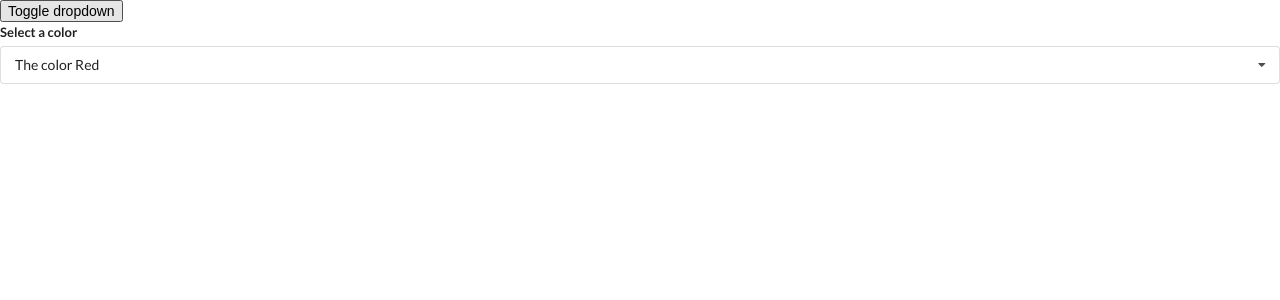
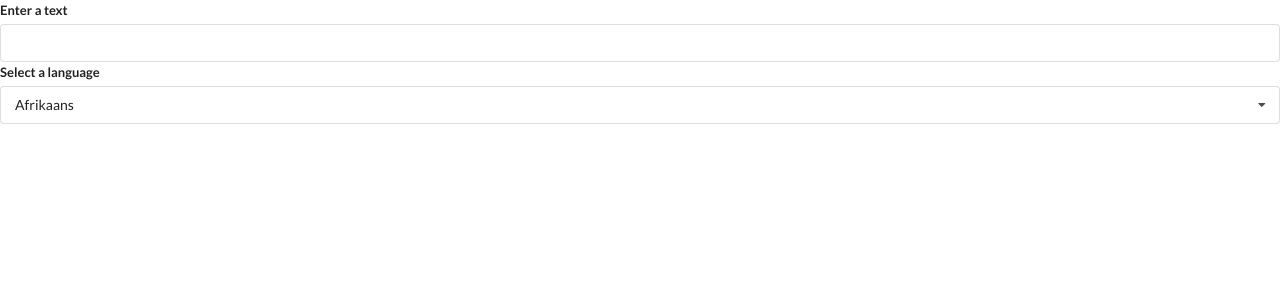
Before and after one commit to Morghot2/Widget-app, a React (Create React App) app: page / in a window 1280 px wide. Shown: the top 300 px of the page. Built offline with nearby package versions, Linux system fonts and the light colour scheme.

Commit message:
Adding the Language Input

```diff
--- a/src/App.js
+++ b/src/App.js
@@ -2,6 +2,7 @@
 import Accordion from "./components/Accordion";
 import Search from "./components/Search";
 import Dropdown from "./components/Dropdown";
+import Translate from "./components/Translate";
 const items = [
   {
     title: "What is React?",
@@ -32,20 +33,10 @@
 ];
 
 export default () => {
-  const [selected, setSelected] = useState(options[0]);
-  const [showDropdown, setShowDropdown] = useState(true);
+
   return (
     <div>
-      <button onClick={() => setShowDropdown(!showDropdown)}>
-        Toggle dropdown
-      </button>
-      {showDropdown ? (
-        <Dropdown
-          options={options}
-          selected={selected}
-          onSelectedChange={setSelected}
-        />
-      ) : null}
+      <Translate />
     </div>
   );
 };
--- a/src/components/Dropdown.js
+++ b/src/components/Dropdown.js
@@ -1,6 +1,6 @@
 import React, { useState, useEffect, useRef } from "react";
 
-const Dropdown = ({ options, selected, onSelectedChange }) => {
+const Dropdown = ({ label, options, selected, onSelectedChange }) => {
   const [open, setOpen] = useState(false);
   const ref = useRef();
   useEffect(() => {
@@ -35,7 +35,7 @@
   return (
     <div ref={ref} className="ui form">
       <div className="field">
-        <label className="label">Select a color</label>
+        <label className="label">{label}</label>
         <div
           onClick={() => setOpen(!open)}
           className={`ui selection dropdown ${open ? "visible activ" : ""}`}
--- /dev/null
+++ b/src/components/Translate.js
@@ -0,0 +1,46 @@
+import React, { useState } from "react";
+import Dropdown from "./Dropdown";
+
+const options = [
+  {
+    label: "Afrikaans",
+    value: "af",
+  },
+  {
+    label: "Arabic",
+    value: "ar",
+  },
+  {
+    label: "Hindi",
+    value: "hi",
+  },
+];
+
+const Translate = () => {
+  const [language, setLanguage] = useState(options[0]);
+  const [text, setText] = useState("");
+  return (
+    <div>
+      <div className="ui form">
+        <div className="field">
+          <label>Enter a text</label>
+          <input
+            value={text}
+            onChange={(e) => {
+              setText(e.target.value);
+            }}
+          />
+        </div>
+      </div>
+
+      <Dropdown
+        label="Select a language"
+        options={options}
+        selected={language}
+        onSelectedChange={setLanguage}
+      />
+    </div>
+  );
+};
+
+export default Translate;
```
